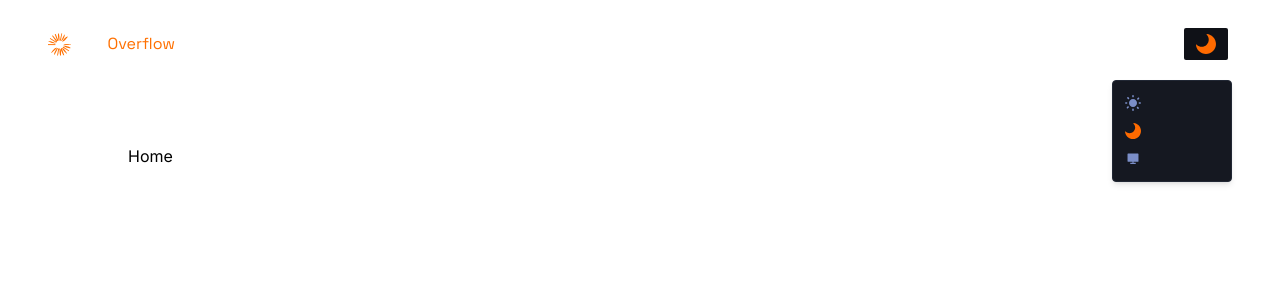
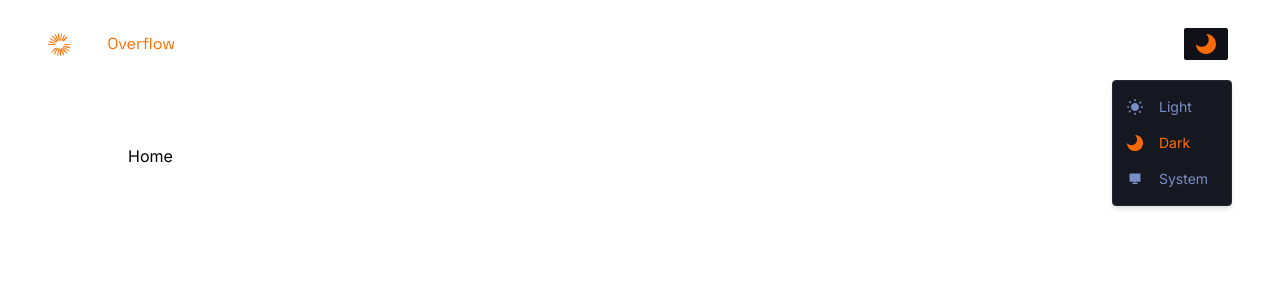
Before and after one commit to mrprg/dev-overflow, a Next.js app: page / in a window 1280 px wide. Both pictures are taken after a click on the button 1206 px from the left and 44 px from the top of the page. Shown: the top 300 px of the page. Built offline with nearby package versions, Linux system fonts and the light colour scheme; no server answers.

Commit message:
add theme switcher to navbar

```diff
--- a/src/components/shared/navbar/Theme.tsx
+++ b/src/components/shared/navbar/Theme.tsx
@@ -7,13 +7,10 @@ import {
   MenubarContent,
   MenubarItem,
   MenubarMenu,
-  MenubarSeparator,
-  MenubarShortcut,
   MenubarTrigger,
 } from "@/components/ui/menubar";
 import Image from "next/image";
 import { themes } from "@/constants";
-
 
 const Theme = () => {
   const { mode, setMode } = useTheme();
@@ -44,8 +41,17 @@ const Theme = () => {
         <MenubarContent className=" absolute right-[-3rem] mt-3 min-w-[120px] rounded border py-2 dark:border-dark-400 dark:bg-dark-300">
           {themes.map((item) => (
             <MenubarItem
+              className=" flex items-center gap-4 px-2.5 py-2 dark:focus:bg-dark-400"
               key={item.value}
-              onClick={() => {}}>
+              onClick={() => {
+                setMode(item.value);
+
+                if (item.value !== "system") {
+                  localStorage.theme = item.value;
+                } else {
+                  localStorage.removeItem("theme");
+                }
+              }}>
               <Image
                 src={item.icon}
                 width={16}
@@ -55,6 +61,14 @@ const Theme = () => {
                   mode === item.value && "active-theme"
                 }`}
               />
+              <p
+                className={`body-semibold text-light-500 ${
+                  mode === item.value
+                    ? "text-primary-500"
+                    : "text-dark100_light900"
+                }`}>
+                {item.label}
+              </p>
             </MenubarItem>
           ))}
         </MenubarContent>
```
